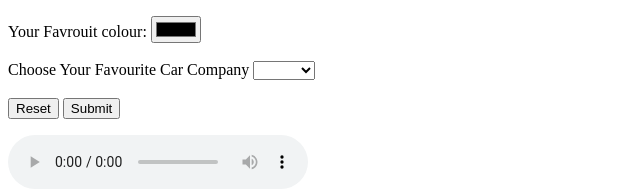
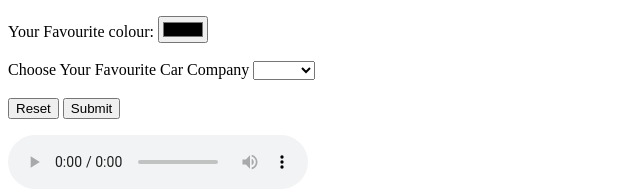
Before and after one commit to tanishsarkar2802/details, a plain HTML site: page index.html in a window 1280 px wide. Shown: the part 383-579 px from the top of the page, 0-640 px from the left. Drawn offline with Linux system fonts and the light colour scheme.

Commit message:
Update index.html

```diff
--- a/index.html
+++ b/index.html
@@ -30,7 +30,7 @@
             <input id="milkshake" name="fav" type="radio"><label for="milkshake"><b>MilkShake</b></label>
             <br><br>
 
-            <label for="8">Your Favrouit colour: </label><input id="8" type="color">
+            <label for="8">Your Favourite colour: </label><input id="8" type="color">
             <br><br>
 
             <label for="9">Choose Your Favourite Car Company</label>
```
